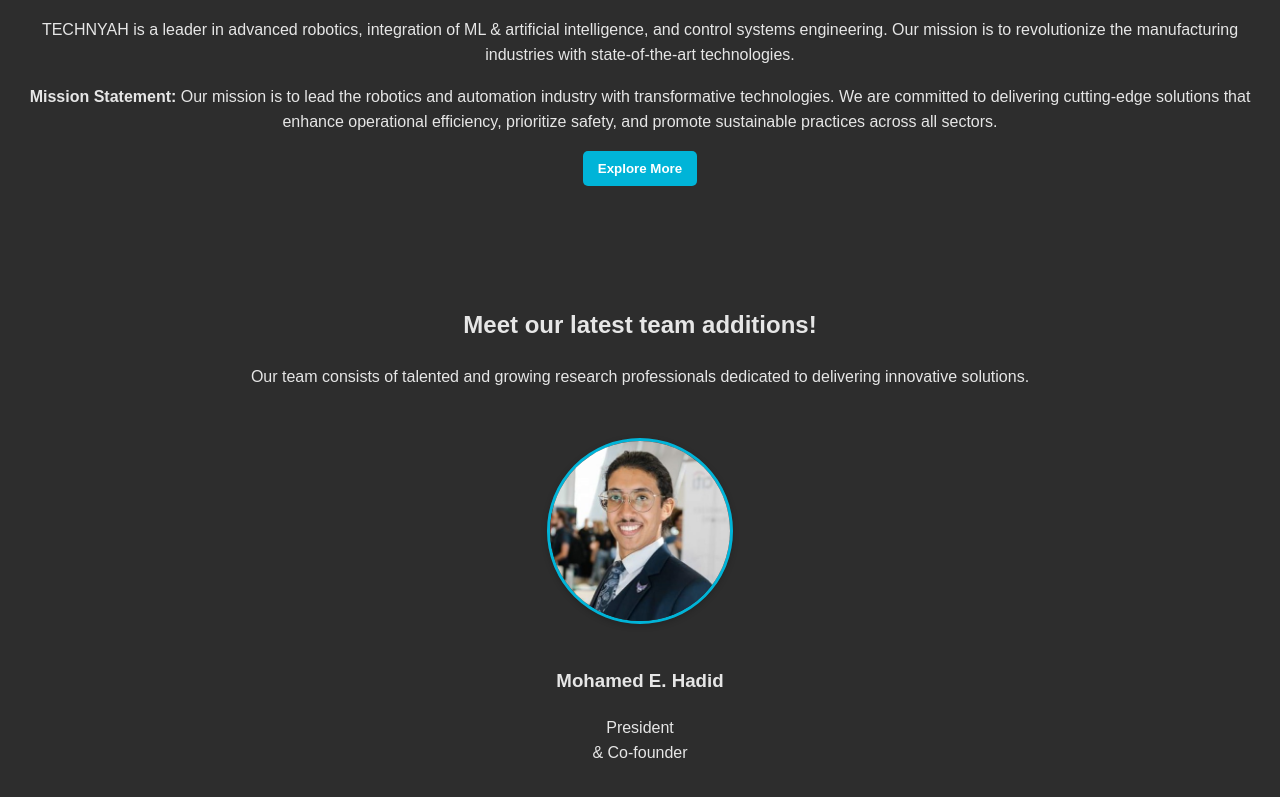
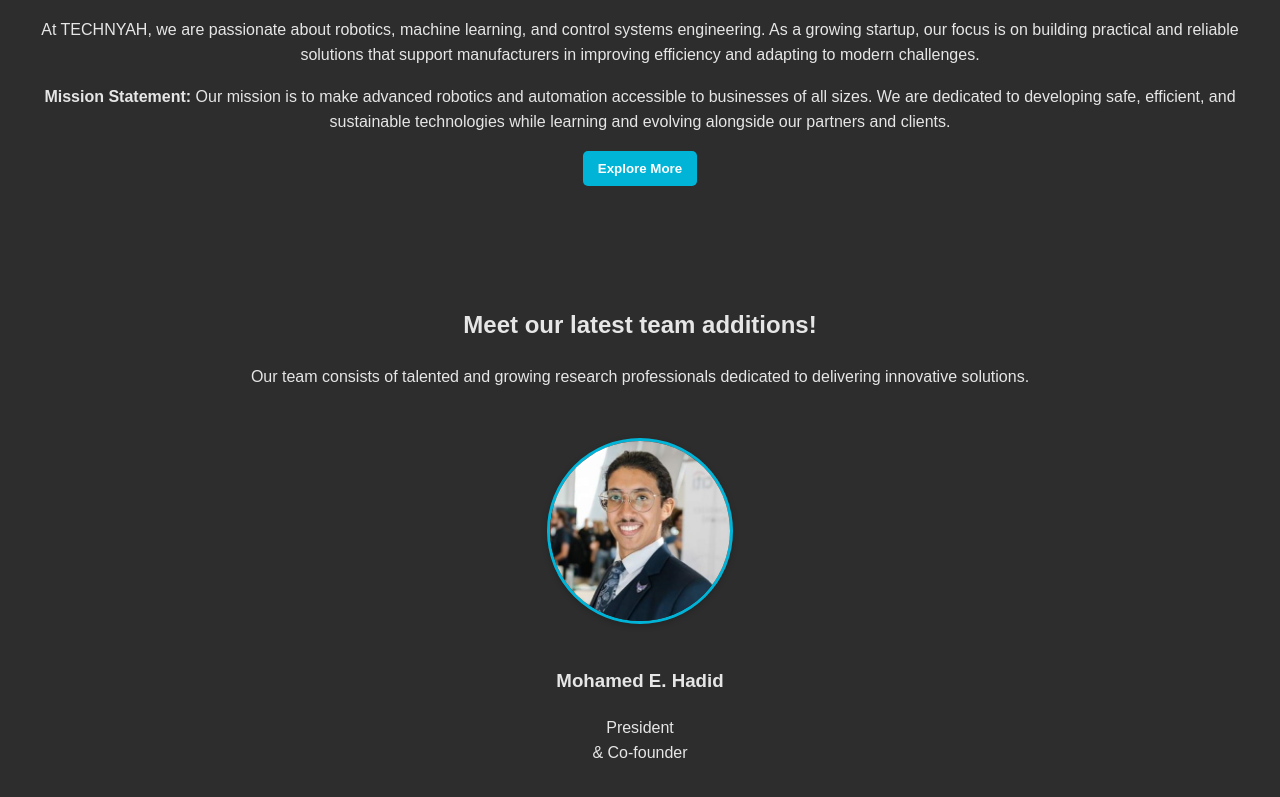
Before and after one commit to mo-hadid/mawqe3-rms, a plain HTML site: page about.html in a window 1280 px wide. Shown: the part 1210-2007 px from the top of the page. Drawn offline with Linux system fonts and the light colour scheme.

Commit message:
Update about.html
update mission statement

```diff
--- a/about.html
+++ b/about.html
@@ -102,8 +102,9 @@
   <section class="section">
     <div class="container">
       <h2>About Us</h2>
-      <p>TECHNYAH is a leader in advanced robotics, integration of ML & artificial intelligence, and control systems engineering. Our mission is to revolutionize the manufacturing industries with state-of-the-art technologies.</p>
-      <p><strong>Mission Statement:</strong> Our mission is to lead the robotics and automation industry with transformative technologies. We are committed to delivering cutting-edge solutions that enhance operational efficiency, prioritize safety, and promote sustainable practices across all sectors.</p>
+      <p>At TECHNYAH, we are passionate about robotics, machine learning, and control systems engineering. As a growing startup, our focus is on building practical and reliable solutions that support manufacturers in improving efficiency and adapting to modern challenges.</p>
+      <p><strong>Mission Statement:</strong> Our mission is to make advanced robotics and automation accessible to businesses of all sizes. We are dedicated to developing safe, efficient, and sustainable technologies while learning and evolving alongside our partners and clients.</p>
+
       <button class="cta-btn">Explore More</button>
     </div>
   </section>
```
